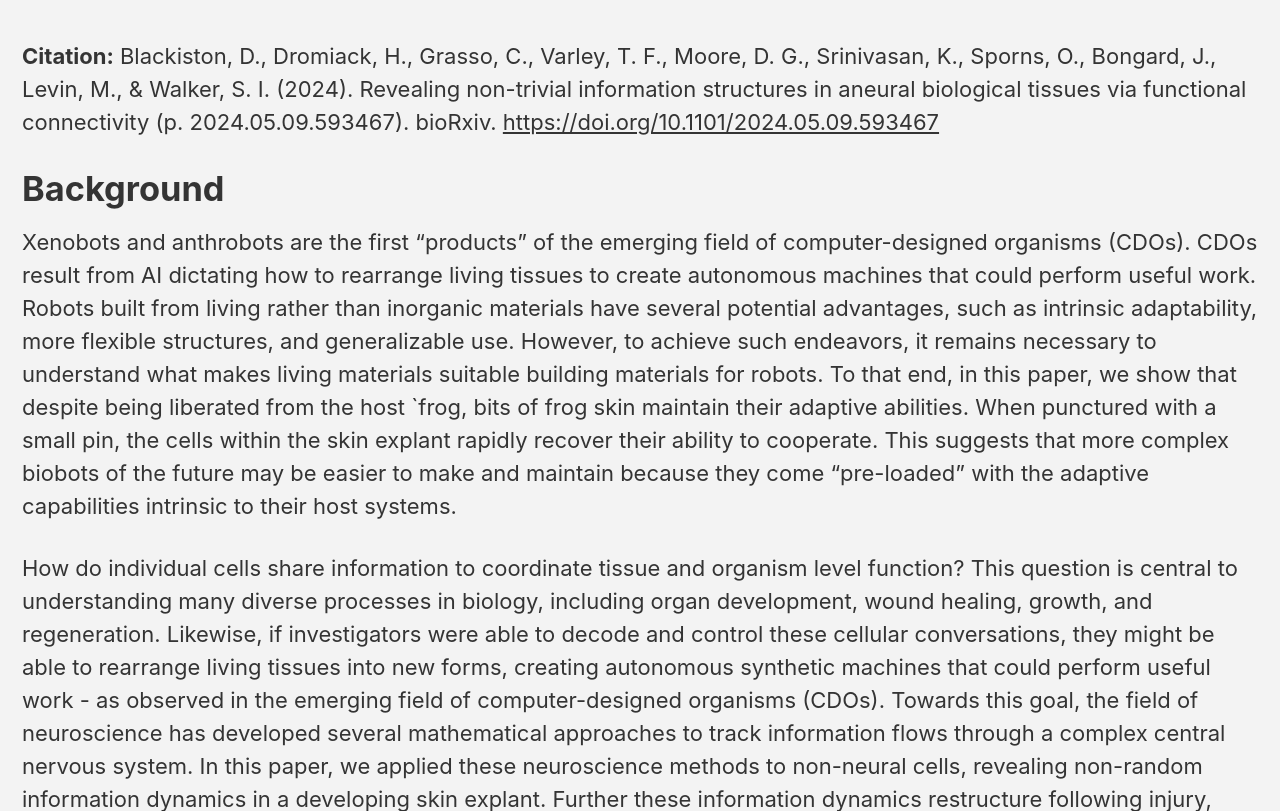
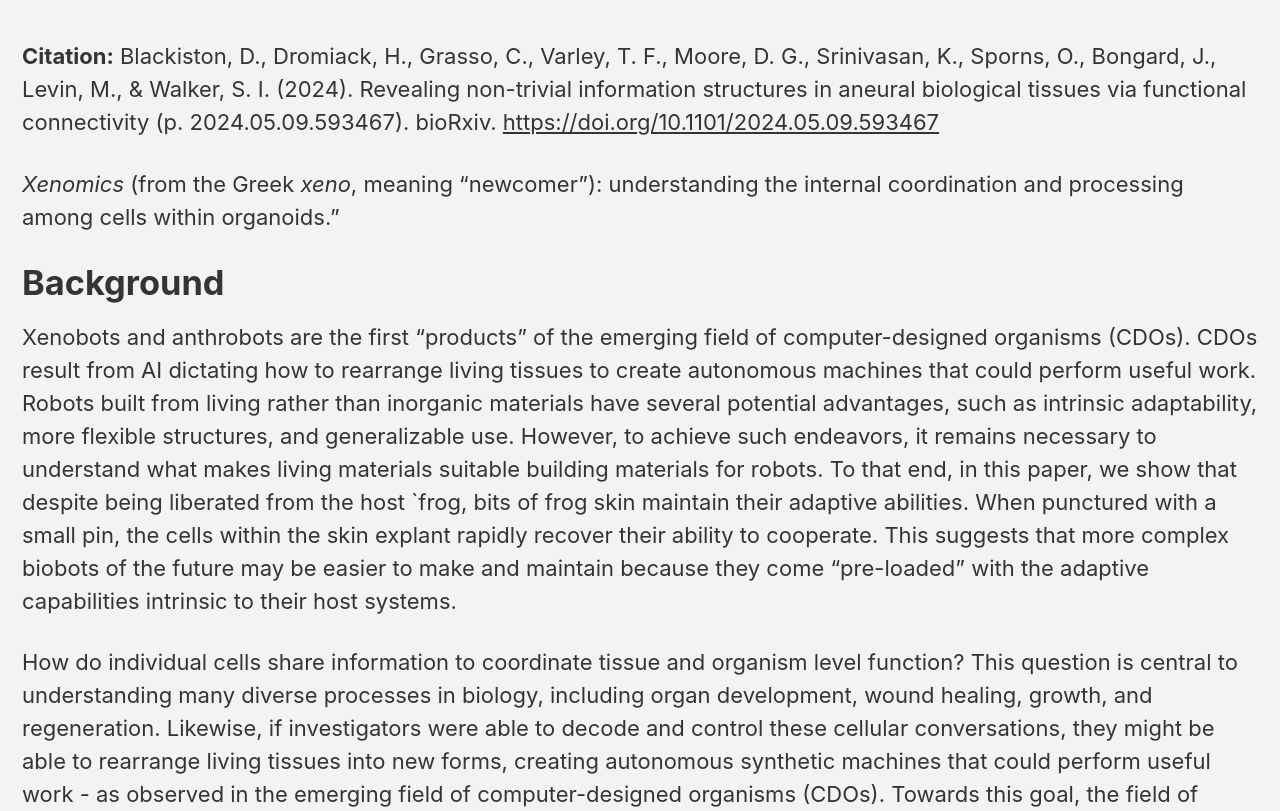
Before and after one commit to thosvarley/xenomicspaper, a Jekyll site: the page built from _pages/home.md, in a window 1280 px wide and 900 px high, scrolled down 345 px, cut to the strip 89-900 px from the top of the window. Built offline with Jekyll 4.4.1, drawn with Linux system fonts in a browser that asks for light colours; cached includes are drawn as plain includes.

Commit message:
Xenomics definition

```diff
--- a/_pages/home.md
+++ b/_pages/home.md
@@ -19,6 +19,8 @@ intro:
 
 **Citation:** Blackiston, D., Dromiack, H., Grasso, C., Varley, T. F., Moore, D. G., Srinivasan, K., Sporns, O., Bongard, J., Levin, M., & Walker, S. I. (2024). Revealing non-trivial information structures in aneural biological tissues via functional connectivity (p. 2024.05.09.593467). bioRxiv. [https://doi.org/10.1101/2024.05.09.593467](https://doi.org/10.1101/2024.05.09.593467)
 
+*Xenomics* (from the Greek *xeno*, meaning “newcomer”): understanding the internal coordination and processing among cells within organoids.”
+
 # Background
 
 Xenobots and anthrobots are the first “products” of the emerging field of computer-designed organisms (CDOs). CDOs result from AI dictating how to rearrange living tissues to create autonomous machines that could perform useful work. Robots built from living rather than inorganic materials have several potential advantages, such as intrinsic adaptability, more flexible structures, and generalizable use. However, to achieve such endeavors, it remains necessary to understand what makes living materials suitable building materials for robots. To that end, in this paper, we show that despite being liberated from the host `frog, bits of frog skin maintain their adaptive abilities. When punctured with a small pin, the cells within the skin explant rapidly recover their ability to cooperate. This suggests that more complex biobots of the future may be easier to make and maintain because they come “pre-loaded” with the adaptive capabilities intrinsic to their host systems.
```
Also changed, not shown: 2 other files.
